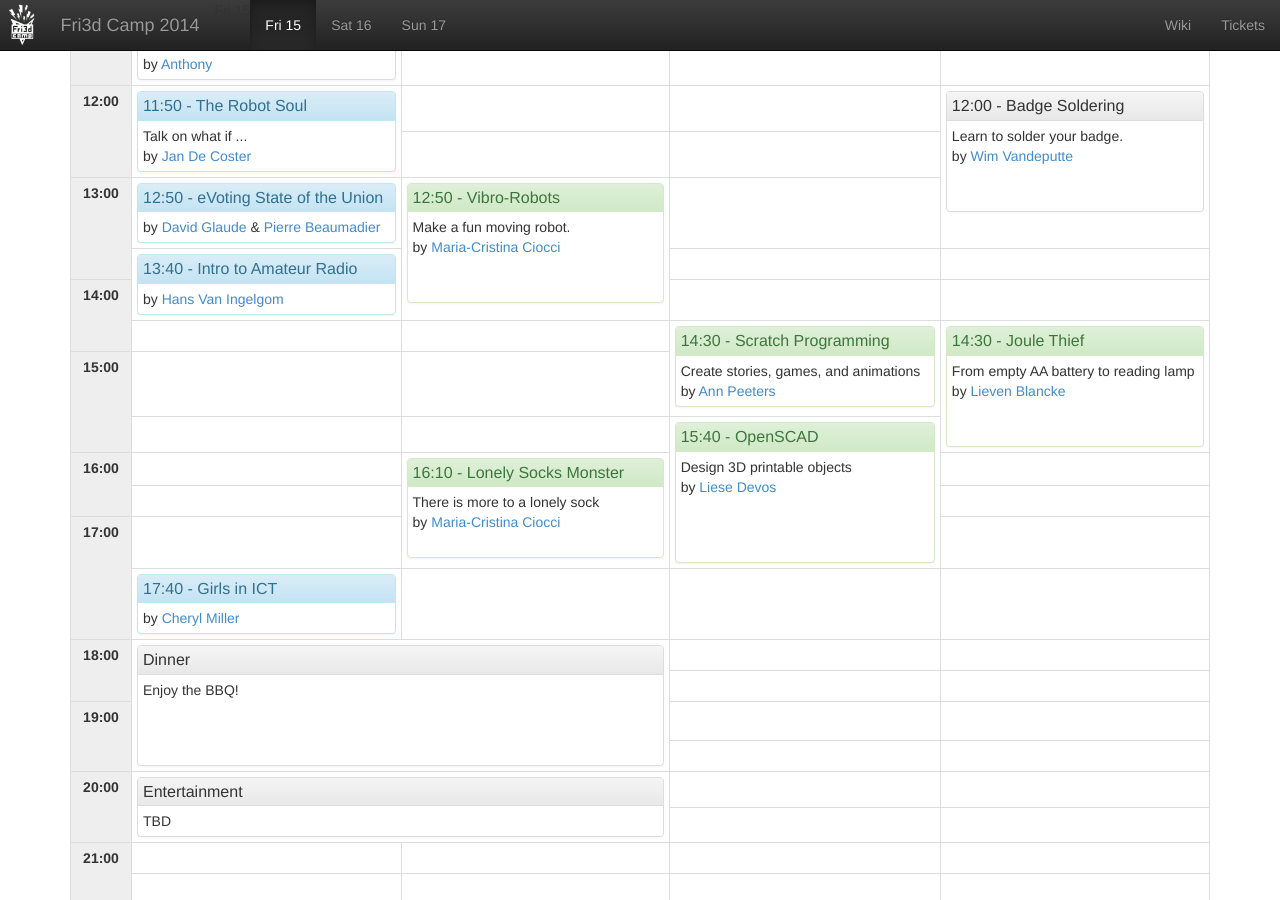
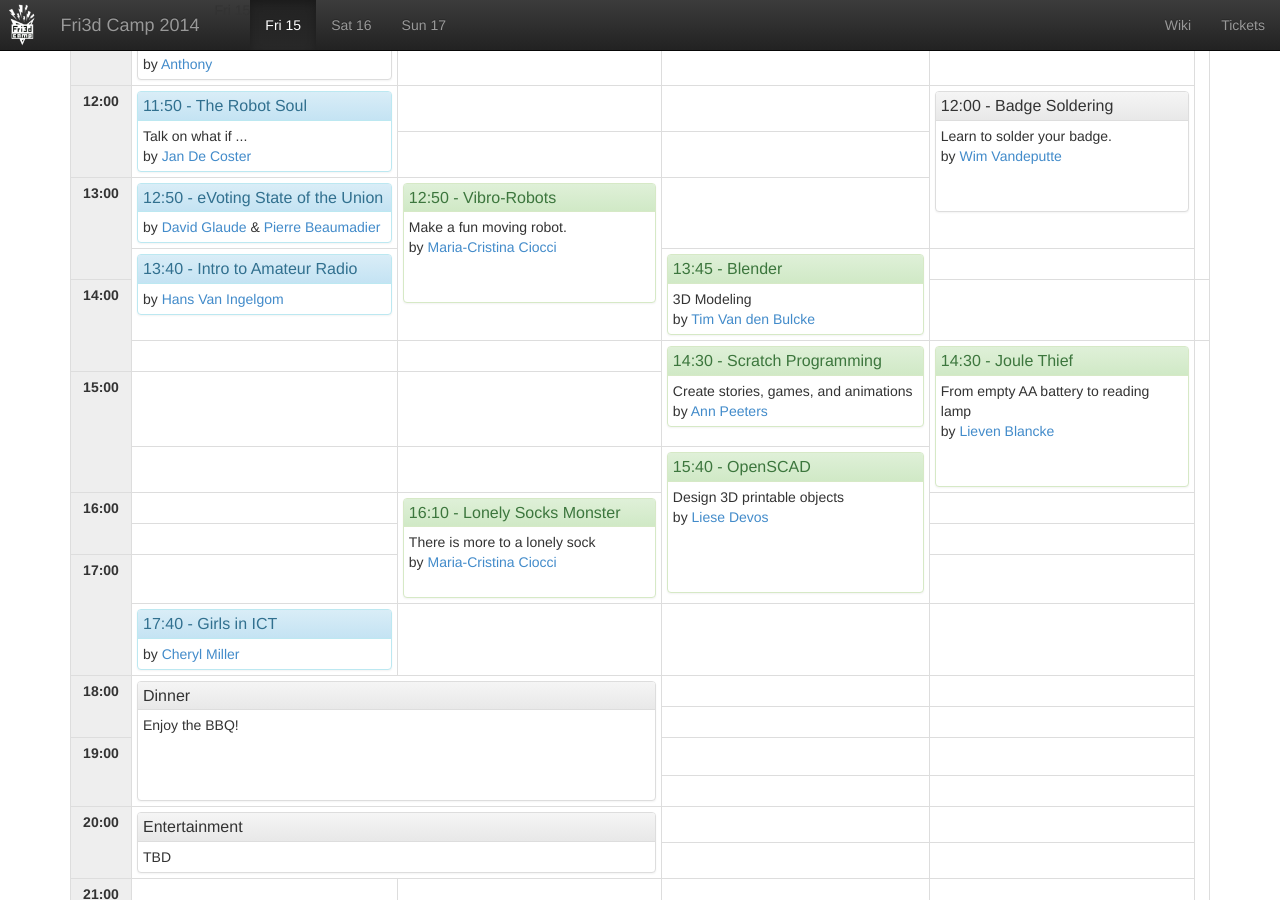
Before and after one commit to Fri3dCamp/program.fri3d.be, a Jekyll site: the page built from index.html, in a window 1280 px wide and 900 px high, scrolled down 362 px. Built offline with Jekyll 4.4.1, drawn with Linux system fonts in a browser that asks for light colours; nearby versions of some CDN libraries.

Commit message:
added Tim vd Bulcke with Blender

```diff
--- a/index.html
+++ b/index.html
@@ -157,7 +157,17 @@ function show(day) {
         </div>
       </div>
     </td>
-    <td>&nbsp;</td>
+    <td rowspan="2">
+      <div class="panel panel-success">
+        <div class="panel-heading">
+          <h3 class="panel-title"><a href="events/blender.html">13:45 - Blender</a></h3>
+        </div>
+        <div class="panel-body">
+          3D Modeling<br>
+          by <a href="speakers/tim_van_den_bulcke.html">Tim Van den Bulcke</a>
+        </div>
+      </div>
+    </td>
     <td>&nbsp;</td>
   </tr>
   <tr>
--- /dev/null
+++ b/speakers/_posts/2014-08-15-tim_van_den_bulcke.html
@@ -0,0 +1,6 @@
+---
+layout: speaker
+name: Time Van den Bulcke
+bio: At daytime I am research coordinator biomedical informatics at the Antwerp University Hospital. In my - often limited - spare time I've been doing several hobby projects, among which home automation with Arduino/Raspberry Pi, some 3D modeling/printing (e.g. silver necklace hanger for my wife), laser cutting a chess game set, launched a weather balloon into 'space' with children drawings, made a solar oven. Currently most of my spare time goes in renovating our (soon to be) new house, which is somewhat less inspirational and more transpirational, yet very rewarding!
+hosts: [ "Blender" ]
+---
```
Also changed, not shown: events/_posts/2014-08-15-blender.html (added, +10 -0 lines).
